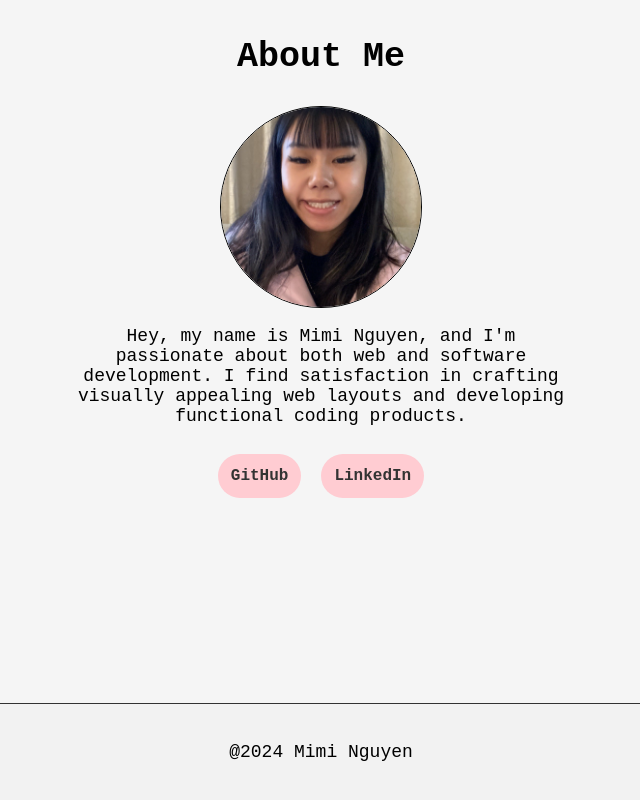
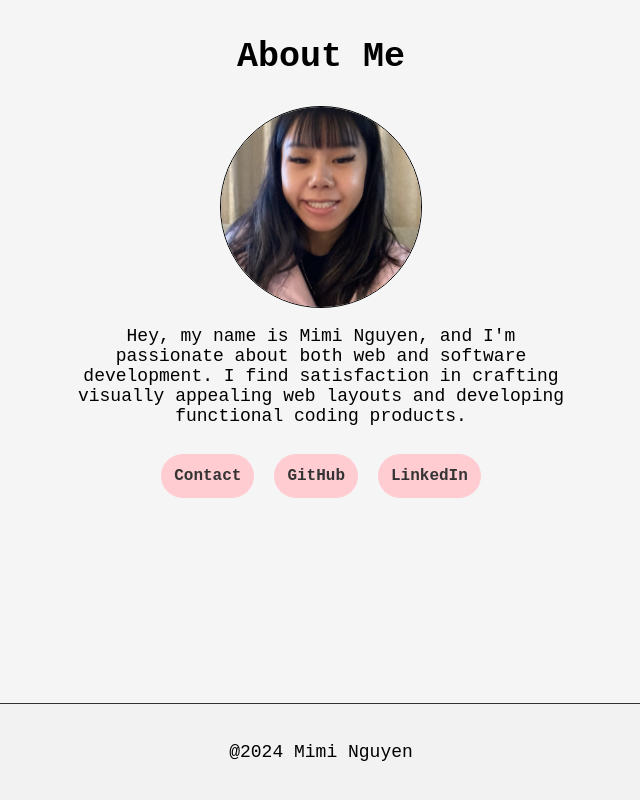
Before and after one commit to mimi110/mimi110.github.io, a plain HTML site: page index.html in a window 1280 px wide. Shown: the part 897-1697 px from the top of the page, without its empty margins (319-959 px from the left). Drawn offline with Linux system fonts and the light colour scheme.

Commit message:
index.html

```diff
--- a/index.html
+++ b/index.html
@@ -49,6 +49,7 @@
        </div>
       <p>Hey, my name is Mimi Nguyen, and I'm passionate about both web and software development. I find satisfaction in crafting visually appealing web layouts and developing functional coding products.</p>
       <nav>
+       <a href="mailto:miminguyen173@gmail.com" class="nav">Contact</a>
        <a href="https://github.com/mimi110" class="nav">GitHub</a>
        <a href="https://www.linkedin.com/in/mimi-nguyen-647a5724a/" class="nav">LinkedIn</a>
 
```
